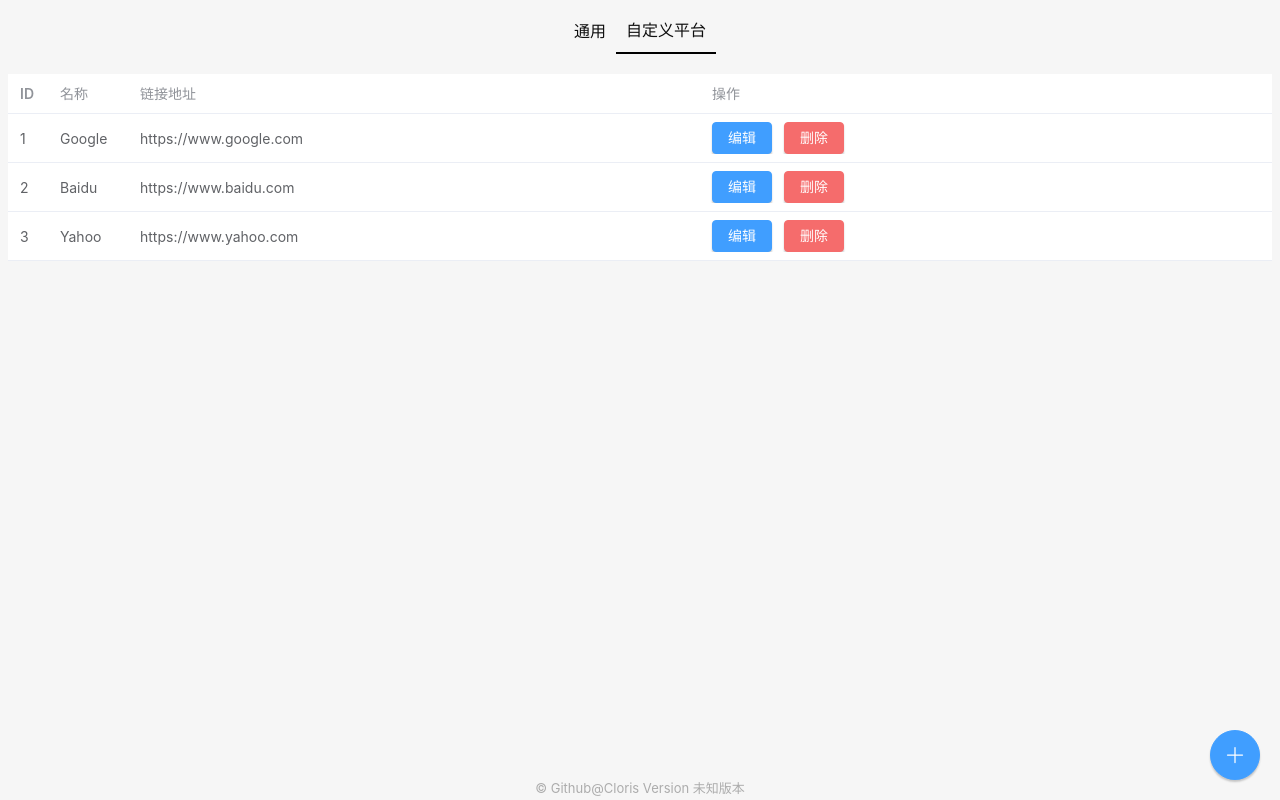
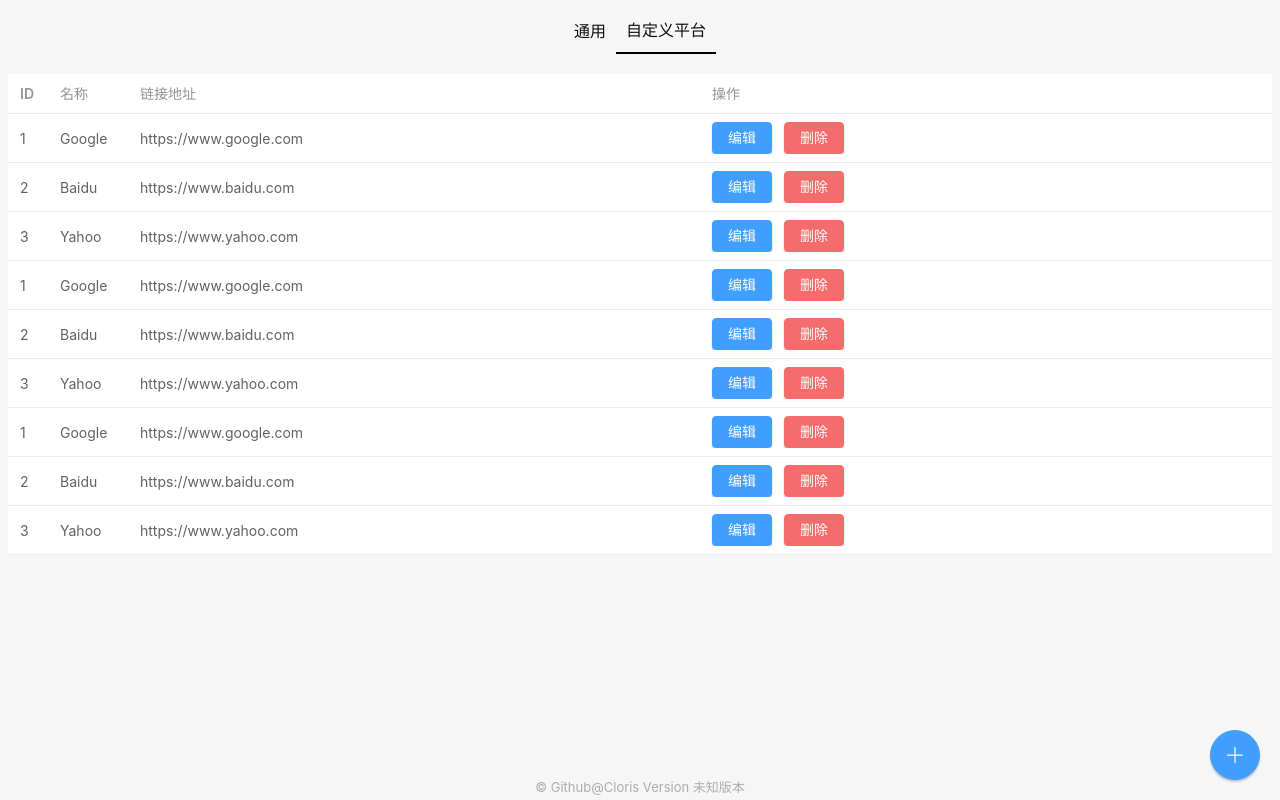
Before and after one commit to 1595901624/gpt-aggregated-edition, a Vue app: page / in a window 1280 px wide. Both pictures are taken after a click on the item "自定义平台". Built offline with nearby package versions, Linux system fonts and the light colour scheme.

Commit message:
自定义链接跳转实现

```diff
--- a/src/App.vue
+++ b/src/App.vue
@@ -26,15 +26,16 @@ async function getData() {
     <!-- <NewUI /> -->
     <MultiTabPage />
 
-    <div class="footer">© Github@Cloris Version {{ appVersion }}  </div>
+    <div class="footer">© Github@Cloris Version {{ appVersion }} </div>
   </div>
   <!-- <el-card>
 
-      </el-card> -->
+          </el-card> -->
 </template>
 
 <style scoped>
 .footer {
+  height: 25px;
   position: fixed;
   left: 0;
   bottom: 0;
@@ -42,6 +43,7 @@ async function getData() {
   font-size: small;
   color: rgba(0, 0, 0, 0.3);
   text-align: center;
+  z-index: 999;
 }
 
 .logo.vite:hover {
@@ -53,9 +55,11 @@ async function getData() {
 }
 
 .card {
+  margin-bottom: 30px;
+  display: flex;
+  flex-direction: column;
   width: 100%;
-  height: 95vh;
-  margin: 0;
+  height: 100%;
   padding: 0;
   box-sizing: border-box;
 }
--- a/src/components/tab/CustomMenu.vue
+++ b/src/components/tab/CustomMenu.vue
@@ -5,7 +5,13 @@ import { invoke } from "@tauri-apps/api/tauri";
 const tableData = ref<CustomMenu[]>([
     { id: 1, name: 'Google', url: 'https://www.google.com' },
     { id: 2, name: 'Baidu', url: 'https://www.baidu.com' },
-    { id: 3, name: 'Yahoo', url: 'https://www.yahoo.com' }
+    { id: 3, name: 'Yahoo', url: 'https://www.yahoo.com' },
+    { id: 1, name: 'Google', url: 'https://www.google.com' },
+    { id: 2, name: 'Baidu', url: 'https://www.baidu.com' },
+    { id: 3, name: 'Yahoo', url: 'https://www.yahoo.com' },
+    { id: 1, name: 'Google', url: 'https://www.google.com' },
+    { id: 2, name: 'Baidu', url: 'https://www.baidu.com' },
+    { id: 3, name: 'Yahoo', url: 'https://www.yahoo.com' },
 ])
 function edit(row: CustomMenu) {
     // 编辑操作逻辑
@@ -66,5 +72,6 @@ function onSort() {
     border-radius: 50%;
     font-size: 20px;
     line-height: 50px;
+    z-index: 999
 }
 </style>
--- a/src/components/tab/MultiTabPage.vue
+++ b/src/components/tab/MultiTabPage.vue
@@ -57,6 +57,7 @@ export default defineComponent({
 <style scoped>
 .tabs {
     display: flex;
+    flex: 1;
     flex-direction: column;
     align-items: center;
 }
```
Also changed, not shown: 2 other files (tests, documents, lock files or other folders).
